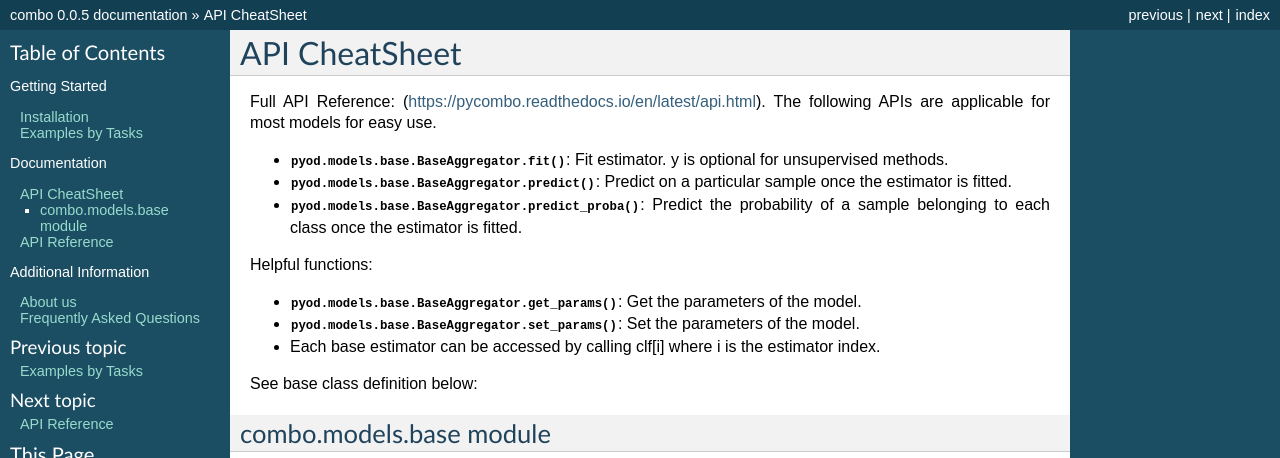
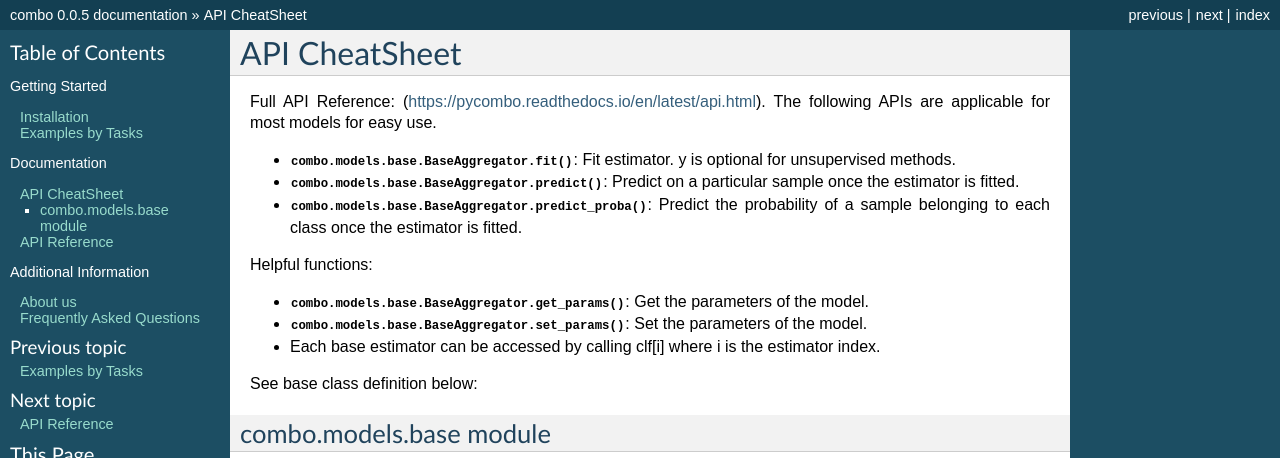
Before and after one commit to yzhao062/combo, a Sphinx documentation site: the page built from docs/api_cc.rst, in a window 1280 px wide, cut to the strip 0-458 px from the top of the page. Built offline with Sphinx 7.4.7, drawn with Linux system fonts in a browser that asks for light colours; formulas are drawn with MathJax 3.

Commit message:
update documentation

```diff
--- a/docs/api_cc.rst
+++ b/docs/api_cc.rst
@@ -4,14 +4,14 @@ API CheatSheet
 Full API Reference: (https://pycombo.readthedocs.io/en/latest/api.html). The
 following APIs are applicable for most models for easy use.
 
-* :func:`pyod.models.base.BaseAggregator.fit`: Fit estimator. y is optional for unsupervised methods.
-* :func:`pyod.models.base.BaseAggregator.predict`: Predict on a particular sample once the estimator is fitted.
-* :func:`pyod.models.base.BaseAggregator.predict_proba`: Predict the probability of a sample belonging to each class once the estimator is fitted.
+* :func:`combo.models.base.BaseAggregator.fit`: Fit estimator. y is optional for unsupervised methods.
+* :func:`combo.models.base.BaseAggregator.predict`: Predict on a particular sample once the estimator is fitted.
+* :func:`combo.models.base.BaseAggregator.predict_proba`: Predict the probability of a sample belonging to each class once the estimator is fitted.
 
 Helpful functions:
 
-* :func:`pyod.models.base.BaseAggregator.get_params`: Get the parameters of the model.
-* :func:`pyod.models.base.BaseAggregator.set_params`: Set the parameters of the model.
+* :func:`combo.models.base.BaseAggregator.get_params`: Get the parameters of the model.
+* :func:`combo.models.base.BaseAggregator.set_params`: Set the parameters of the model.
 * Each base estimator can be accessed by calling clf[i] where i is the estimator index.
 
 
--- a/docs/index.rst
+++ b/docs/index.rst
@@ -128,9 +128,9 @@ API Cheatsheet & Reference
 Full API Reference: (https://pycombo.readthedocs.io/en/latest/api.html). The
 following APIs are applicable for most models for easy use.
 
-* :func:`pyod.models.base.BaseAggregator.fit`: Fit estimator. y is optional for unsupervised methods.
-* :func:`pyod.models.base.BaseAggregator.predict`: Predict on a particular sample once the estimator is fitted.
-* :func:`pyod.models.base.BaseAggregator.predict_proba`: Predict the probability of a sample belonging to each class once the estimator is fitted.
+* :func:`combo.models.base.BaseAggregator.fit`: Fit estimator. y is optional for unsupervised methods.
+* :func:`combo.models.base.BaseAggregator.predict`: Predict on a particular sample once the estimator is fitted.
+* :func:`combo.models.base.BaseAggregator.predict_proba`: Predict the probability of a sample belonging to each class once the estimator is fitted.
 
 
 ----
```
Also changed, not shown: 2 other files.
